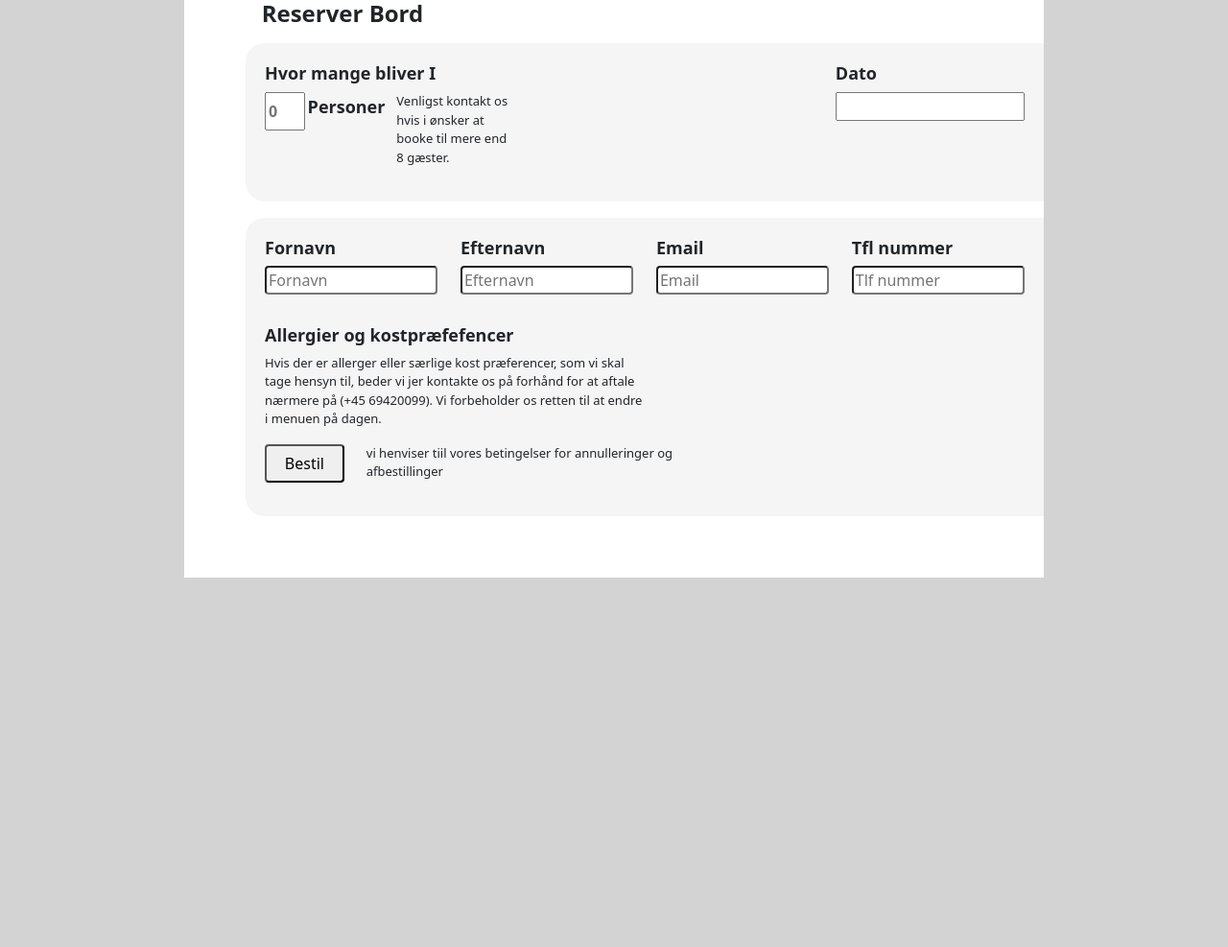
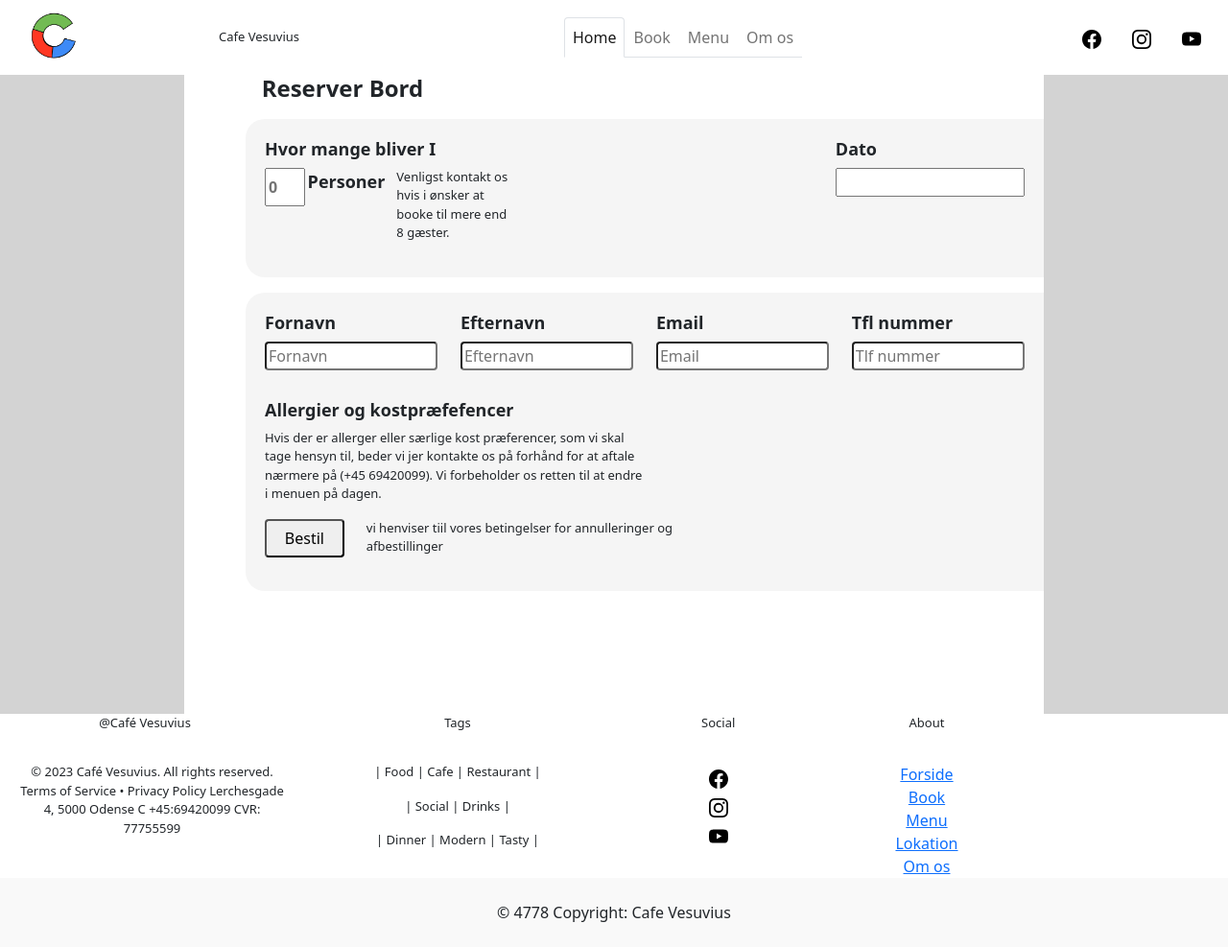
Before and after one commit to Fyz1408/CafeVesuvius, a plain HTML site: page CafeVesuvius/wwwroot/Reservation.html in a window 1280 px wide. Shown: the whole page at 96% size. Before the commit the page ends 800 px from the top, so only its background shows below. Drawn offline with Linux system fonts and the light colour scheme.

Commit message:
finished reservation html

```diff
--- a/CafeVesuvius/wwwroot/Reservation.html
+++ b/CafeVesuvius/wwwroot/Reservation.html
@@ -10,7 +10,43 @@
     <title></title>
 </head>
 <body style="background-color:lightgray">
-    <form style="margin-left:15%; padding-bottom:5%; padding-left: 5%; background-color: white; width:70%">
+    <div style="background-color:white">
+        <div class="row"></div>
+        <nav class="navbar navbar-expand-sm bg-transparent navbar-light">
+            <div class="container-fluid ">
+                <a class="navbar-brand" href="index.html">
+                    <img src="IMG/Icon/Cafe Visuvius Hjemmeside icon 1.PNG" style="width:30%;" class="rounded-pill" />
+
+                </a>
+                <p class="pt-3" href="index.html">Cafe Vesuvius</p>
+                <ul class="navbar-nav ms-auto nav-tabs">
+                    <li class="nav-item">
+                        <a class="nav-link active text-center" href="index.html">Home</a>
+                    </li>
+                    <li class="nav-item">
+                        <a class="nav-link" href="#">Book</a>
+                    </li>
+                    <li class="nav-item">
+                        <a class="nav-link" href="#">Menu</a>
+                    </li>
+                    <li class="nav-item">
+                        <a class="nav-link" href="#">Om os</a>
+                    </li>
+                </ul>
+                <a class="navbar-brand" href="https://da-dk.facebook.com/">
+                    <img src="IMG/Icon/facebook.svg" style="width:20px;" />
+                </a>
+                <a class="navbar-brand" href="https://www.instagram.com/">
+                    <img src="IMG/Icon/instagram.svg" style="width:20px;" />
+                </a>
+                <a class="navbar-brand" href="https://www.youtube.com/?hl=da&gl=DK">
+                    <img src="IMG/Icon/youtube.svg" style="width:20px;" />
+                </a>
+
+            </div>
+        </nav>
+    </div>
+    <form style="margin-left:15%; padding-bottom:10%; padding-left: 5%; background-color: white; width:70%">
         <h1 style=" margin-left:2%">Reserver Bord</h1>
         <div style="margin-top: 2%" class="grayBox">
             <div style="display:inline-flex">
@@ -24,11 +60,11 @@
                 </div>
                 <div>
                     <h2>Dato</h2>
-                    <input type="datetime" name="resrevationTime" style="width:100%"/>
+                    <input type="datetime" name="resrevationTime" style="width:100%" />
                 </div>
             </div>
         </div>
-        <div class="grayBox" style="margin-top:2%">
+        <div class="grayBox" style="margin-top:2%; margin-bottom: 0%">
             <div style="display: inline-flex; margin-bottom: 4%">
                 <div style="margin-right: 3%">
                     <h2>Fornavn</h2>
@@ -36,26 +72,90 @@
                 </div>
                 <div style="margin-right: 3%">
                     <h2>Efternavn</h2>
-                    <input type="text" name="efternavn" placeholder="Efternavn" style="border-radius: 4px; width:100%"/>
+                    <input type="text" name="efternavn" placeholder="Efternavn" style="border-radius: 4px; width:100%" />
                 </div>
                 <div style="margin-right: 3%">
                     <h2>Email</h2>
-                    <input type="text" name="e-mail" placeholder="Email" style="border-radius: 4px; width:100%"/>
+                    <input type="text" name="e-mail" placeholder="Email" style="border-radius: 4px; width:100%" />
                 </div>
                 <div>
                     <h2>Tfl nummer</h2>
-                    <input type="text" name="tlf-num" placeholder="Tlf nummer" style="border-radius: 4px; width:100%"/>
+                    <input type="text" name="tlf-num" placeholder="Tlf nummer" style="border-radius: 4px; width:100%" />
                 </div>
             </div>
             <div>
                 <h2>Allergier og kostpræfefencer</h2>
                 <p style="width:50%">Hvis der er allerger eller særlige kost præferencer, som vi skal tage hensyn til, beder vi jer kontakte os på forhånd for at aftale nærmere på (+45 69420099). Vi forbeholder os retten til at endre i menuen på dagen.</p>
                 <div style="display:inline-flex">
-                    <input type="submit" name="bestil" value="Bestil" style="border-radius: 4px; width: 20%; margin-right: 5%; max-height: 40px"/>
+                    <input type="submit" name="bestil" value="Bestil" style="border-radius: 4px; width: 20%; margin-right: 5%; max-height: 40px" />
                     <p> vi henviser tiil vores betingelser for annulleringer og afbestillinger</p>
                 </div>
             </div>
         </div>
     </form>
+
+    <footer class="bg-white sticky footer">
+        <!--style="background-color: rgb(0, 0, 0);-->
+
+        <div class="row mt-5 text-center" style="margin-top: 0px !important">
+            <div class="col-3">
+                <p>@Café Vesuvius</p>
+            </div>
+            <div class="col-3">
+                <p>Tags</p>
+            </div>
+            <div class="col-2">
+                <p>Social</p>
+            </div>
+            <div class="col-2">
+                <p>About</p>
+            </div>
+        </div>
+        <div class="row mt-3">
+            <div class="col-3 text-center">
+                <p style="margin:0% 0% 0% 5%;">
+                    © 2023 Café Vesuvius.  All rights reserved.
+                </p>
+                <p style="margin:0% 0% 0% 5%;">
+                    Terms of Service   •   Privacy Policy
+                    Lerchesgade 4, 5000 Odense C +45:69420099 CVR: 77755599
+                </p>
+            </div>
+            <div class="col-3 text-center">
+                <p class="">
+                    | Food  | Cafe | Restaurant |
+                </p>
+                <p class="">
+                    | Social | Drinks |
+                </p>
+                <p class="">
+                    | Dinner | Modern | Tasty |
+                </p>
+            </div>
+            <div class="col-2 text-center">
+                <a class="navbar-brand" href="https://da-dk.facebook.com/">
+                    <img src="IMG/Icon/facebook.svg" style="width:20px;" /><br>
+
+                </a>
+                <a class="navbar-brand" href="https://www.instagram.com/">
+                    <img src="IMG/Icon/instagram.svg" style="width:20px;" /><br>
+                </a>
+                <a class="navbar-brand" href="https://www.youtube.com/?hl=da&gl=DK">
+                    <img src="IMG/Icon/youtube.svg" style="width:20px;" /><br>
+                </a>
+            </div>
+            <div class="col-2 text-center ">
+
+                <a class="ZeroTextDecoration" href="index.html">Forside</a><br>
+                <a class="ZeroTextDecoration" href="#">Book</a><br>
+                <a class="ZeroTextDecoration" href="#">Menu</a><br>
+                <a class="ZeroTextDecoration" href="#">Lokation</a><br>
+                <a class="ZeroTextDecoration" href="#">Om os</a>
+            </div>
+        </div>
+        <div class="text-center p-4" style="background-color: rgba(0, 0, 0, 0.025);">
+            © 4778 Copyright: Cafe Vesuvius
+        </div>
+    </footer>
 </body>
 </html>
```
